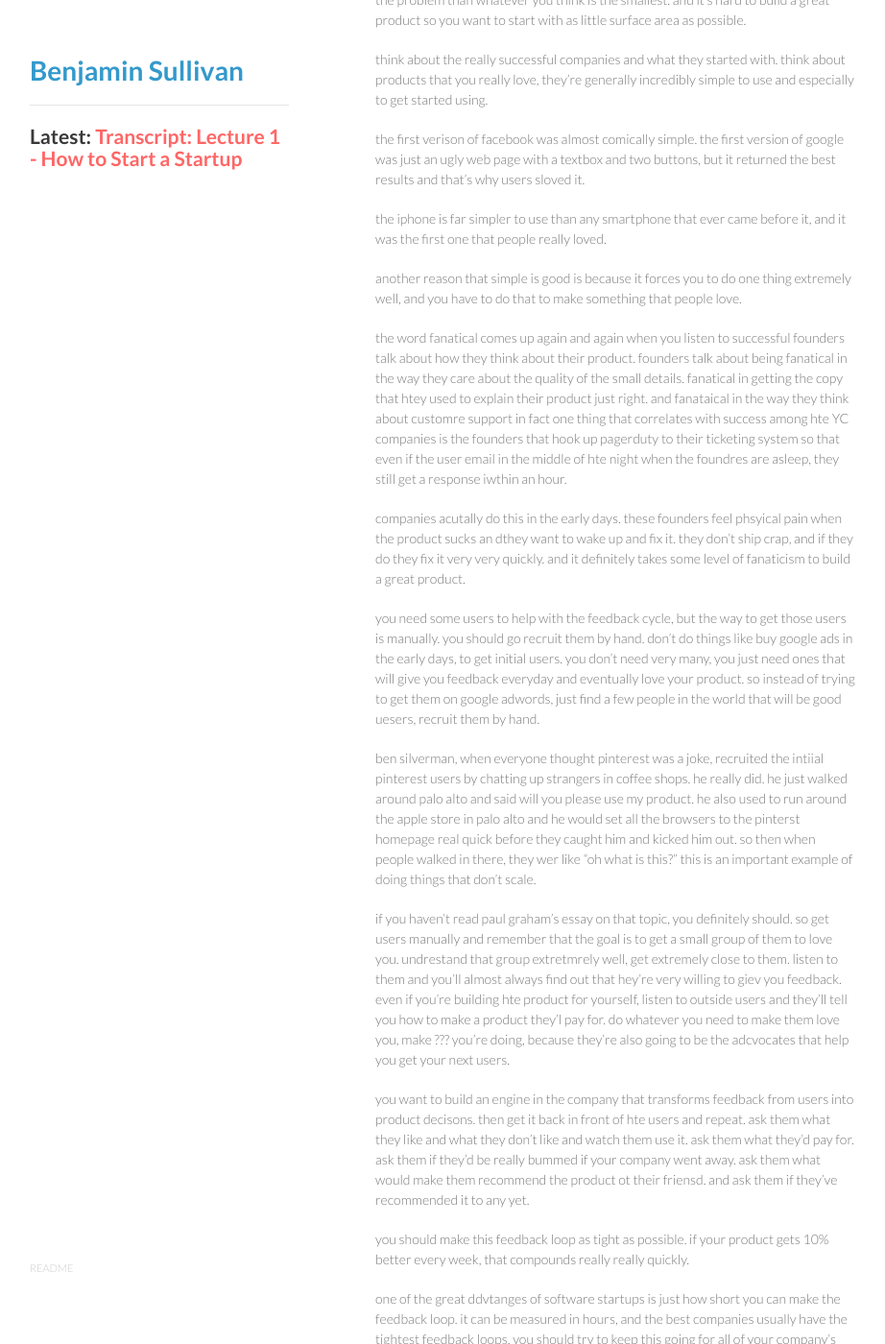
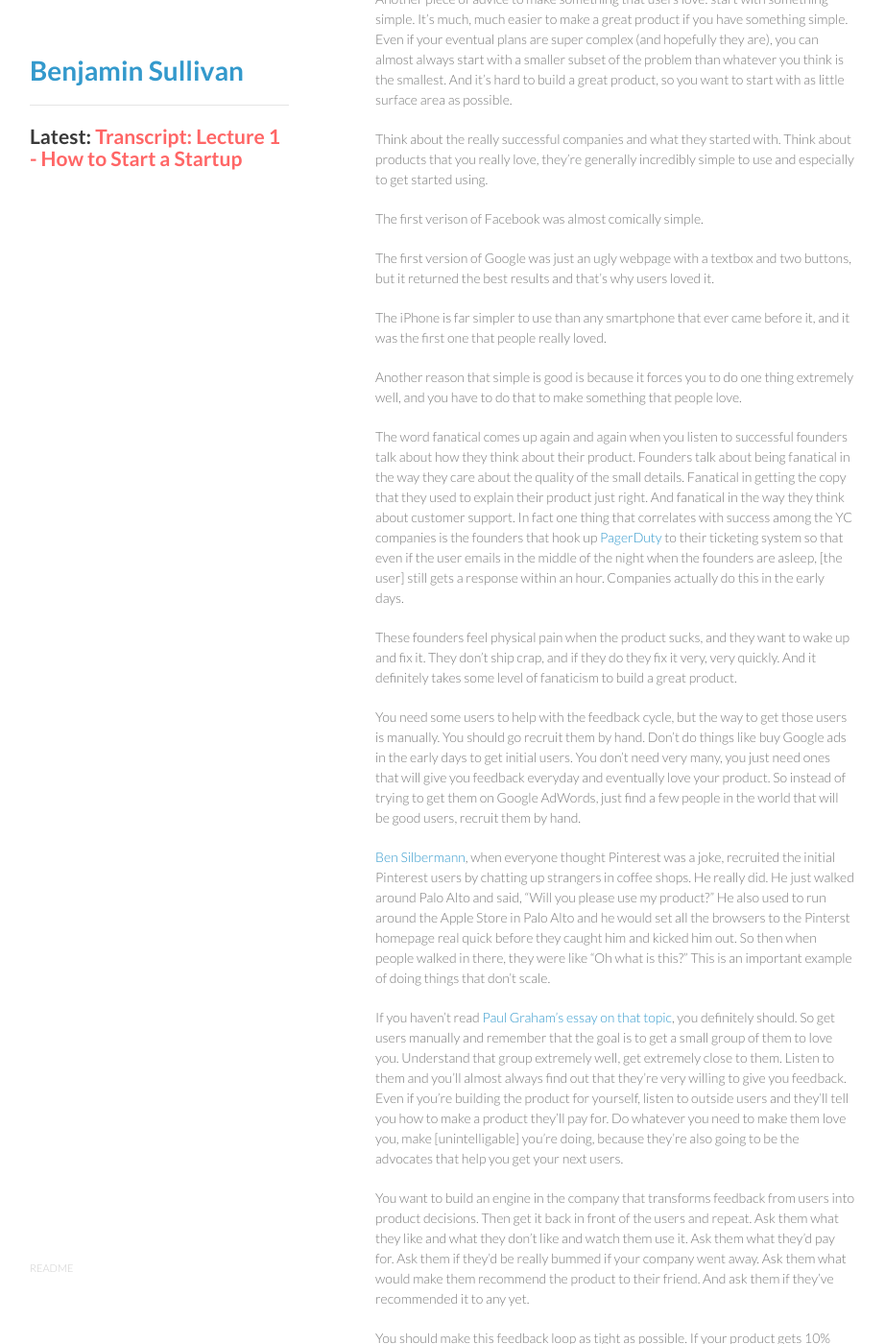
Before and after one commit to bnjs/bnjs.github.io, a Jekyll site: the page built from _posts/2014-09-25-transcript-lecture-1-how-to-start-a-startup.md, in a window 1280 px wide and 1400 px high, scrolled down 8561 px. Shown: the whole window at 96% size, without its empty margins (179-1101 px from the left). Built offline with Jekyll 4.4.1, drawn with Linux system fonts in a browser that asks for light colours; nearby versions of some CDN libraries; some of the changed text lies outside the part shown.

Commit message:
Editing, Pass 1.

```diff
--- a/_posts/2014-09-25-transcript-lecture-1-how-to-start-a-startup.md
+++ b/_posts/2014-09-25-transcript-lecture-1-how-to-start-a-startup.md
@@ -121,7 +124,7 @@ This is also a reason why it's not usually dangerous to tell people about your i
 The truly good ideas don't sound like they're worth stealing.
 You want an idea about which you can say, "I know it sounds like a bad idea, but here's specifically why it's actually a great one."
 You want to sound crazy, but you want to actually be right.
-And you want an idea that not many other people are working on, and it's ok if it doesn't sound big at first.
+And you want an idea that not many other people are working on, and it's OK if it doesn't sound big at first.
 A common mistake among founders, especially first-time founders, is they think that the first version of their product, the first version of their idea, needs to sound really big.
 But it doesn't, it needs to take over a small specific market and expand from there.
 That's how most great companies started.
@@ -224,114 +227,104 @@ So these are the two jobs.
 Something that we say at YC a lot is that it's better to build something that a small number of users love, than a large number of users like.
 Of course it'd be best to build something that a [large] number of users love, but opportunities to do that for version 1 are rare and they're usually not available to startups.
 
+So in practice you end up choosing either the gray or the orange [see slides]. You make something that a lot of users like a little bit, or something that a small number of users love a lot.
 
-so in practice you end up choosing either the gray or the orange. you make something that a lot of users like a little bit, or something that a small number of users love a lot.
+And this is a very important piece of advice. Build something that a small number of users love. It's much easier to expand from something that a small number of people love to something that a lot of people love, than from something that a lot of people like to a lot of people love.
 
-and this is a very important piece of advice. build something that a small number of users love. it's much easier to expand from somethning that a small number of people love, to something that al ot of people love, than from something that a lot of people like to a lot of people love.
+If you get this right, you can get a lot of other things wrong.  If you don't get this right, you can get everything else right and you'll probably still fail.
 
-if you get this right, yo ucan get a lot of other things wrong.
-if you don't get this right, you can get everything else right and you'll probably still fail.
+So when you start on a startup, this is the only thing you need to care about until it's working.
 
-so when you start on a startup, this is the only thing you need to care about until it's working.
+[student asks Sam to explain again]
 
-student: "can you explain that again?"
+Sure, so you have a choice in a startup. The best thing of all worlds would be to build a product that a lot of people really love. In practice you can't usually do that, because if there's an opportunity like that, Google or Facebook will do it. So there's a limit to the area under the curve of what you can build. And you can either build something that a lot of users like a little bit, or you can build something that a small number of users love a lot.
+And the total amount of love is the same, it's just a question of how it's distributed. And there's like this law of conservation of how much happinesss you can put into the world with the first product of a startup. And so startups always struggle with which of those two they should go, and they seem equal right? Because the area under the curve is the same. But we've seen this time and again that they're not, and it's so much easier to expand. Once you've got something that some people love, you can expand that to something a lot of other people love. But if you only get ambivalence or sort of like weak enthusiasm, and then try to expand that, you'll never get up to a lot of people loving it.
 
-Sure, so you have a choice in a startup. The best thing of all worlds would be to build a product that a lot of opeople really love. In practice you can't usually do that, because if there's an opportutnity like that, google or facebook will do it. so there's like a limit to the area under the curve of what you can build. and you can either build something that a lot of users like a little bit, or you can build something that a small number of usuers love a lot.
-and the total amount of love is the same, it's just a quesation of how it's distributed. and there's like this law of conservation of how much happinesss you can put into the world with the first product of a startup. and so startups always struggle with which of those two they should go, and they seem equal right? because the area under the curve is the same. but we've seen this time and again that they're not, and it's so much easier to exand. once you've got something that some people love, you can expand that to something a lot of other people love. but if you only get ambivalence or sort of like weak enthusiasm, adnd then try to epxand that, you'll never get up to a lot of people loving it.
+So the advice is, find a small group of users and make them really love what you're doing. Does that make sense?
+
+One way that you know when this is working is that you'll get growth by word of mouth.
+If you make something that people love, people will tell their friends about it.
+This works for consumer products and enterprise products as well.
+When people really love something, they tell their friends about it and you'll see organic growth.
+
+If you find yourself talking about how it's OK that you're not growing, because there's a big partnership that's going to come save you or something like that, it's almost always a sign of real trouble.
+
+Sales and marketing are really important and we're going to have two classes on them later, but if you don't have some early organic growth then you're product probably isn't good enough yet.
+
+A great product is the secret to longterm growth hacking. You should get that right before you worry about anything else. It doesn't get easier to put off making a great product.
+
+If you try to build a growth machine before you have a product that some people really love, you're almost certainly going to waste your time.
+
+Break-out companies almost always have a product that's so good that it grows by word of mouth. Over the long run, great products win. Don't worry about your competitors raising a lot of money and what they may do in the future. They probably aren't very good anyway. Very few startups die from competition. Most die because they themselves fail to make something users love. They spend their time on other things. So worry about this above all else.
+
+Another piece of advice to make something that users love: start with something simple. It's much, much easier to make a great product if you have something simple. Even if your eventual plans are super complex (and hopefully they are), you can almost always start with a smaller subset of the problem than whatever you think is the smallest. And it's hard to build a great product, so you want to start with as little surface area as possible.
+
+Think about the really successful companies and what they started with. Think about products that you really love, they're generally incredibly simple to use and especially to get started using.
+
+The first verison of Facebook was almost comically simple.
+
+The first version of Google was just an ugly webpage with a textbox and two buttons, but it returned the best results and that's why users loved it.
+
+The iPhone is far simpler to use than any smartphone that ever came before it, and it was the first one that people really loved.
+
+Another reason that simple is good is because it forces you to do one thing extremely well, and you have to do that to make something that people love.
+
+The word fanatical comes up again and again when you listen to successful founders talk about how they think about their product.
+Founders talk about being fanatical in the way they care about the quality of the small details.
+Fanatical in getting the copy that they used to explain their product just right.
+And fanatical in the way they think about customer support.
+In fact one thing that correlates with success among the YC companies is the founders that hook up [PagerDuty](http://www.pagerduty.com/) to their ticketing system so that even if the user emails in the middle of the night when the founders are asleep, [the user] still gets a response within an hour. Companies actually do this in the early days.
+
+These founders feel physical pain when the product sucks, and they want to wake up and fix it.
+They don't ship crap, and if they do they fix it very, very quickly.
+And it definitely takes some level of fanaticism to build a great product.
+
+You need some users to help with the feedback cycle, but the way to get those users is manually. You should go recruit them by hand.
+Don't do things like buy Google ads in the early days to get initial users.
+You don't need very many, you just need ones that will give you feedback everyday and eventually love your product.
+So instead of trying to get them on Google AdWords, just find a few people in the world that will be good users, recruit them by hand.
+
+[Ben Silbermann](https://twitter.com/8en), when everyone thought Pinterest was a joke, recruited the initial Pinterest users by chatting up strangers in coffee shops.
+He really did. He just walked around Palo Alto and said, "Will you please use my product?"
+He also used to run around the Apple Store in Palo Alto and he would set all the browsers to the Pinterst homepage real quick before they caught him and kicked him out.
+So then when people walked in there, they were like "Oh what is this?"
+This is an important example of doing things that don't scale.
+
+If you haven't read [Paul Graham's essay on that topic](http://paulgraham.com/ds.html), you definitely should.
+So get users manually and remember that the goal is to get a small group of them to love you.
+Understand that group extremely well, get extremely close to them.
+Listen to them and you'll almost always find out that they're very willing to give you feedback.
+Even if you're building the product for yourself, listen to outside users and they'll tell you how to make a product they'll pay for.
+Do whatever you need to make them love you, make [unintelligable] you're doing, because they're also going to be the advocates that help you get your next users.
+
+You want to build an engine in the company that transforms feedback from users into product decisions.
+Then get it back in front of the users and repeat.
+Ask them what they like and what they don't like and watch them use it.
+Ask them what they'd pay for.
+Ask them if they'd be really bummed if your company went away.
+Ask them what would make them recommend the product to their friend.
+And ask them if they've recommended it to any yet.
+
+You should make this feedback loop as tight as possible.
+If your product gets 10% better every week, that compounds really, really quickly.
+
+One of the great advantages of software startups is just how short you can make the feedback loop.
+It can be measured in hours, and the best companies usually have the tightest feedback loops.
+You should try to keep this going for all of your company's life, but it's really important in the early days.
+
+The good news is that all of this is doable. It's hard, it takes a lot of effort, but theres's no magic.
+The plan is at least straightforward and you will eventually get to a great product.
+
+Great founders don't put anyone between themselves and their users.
+The founders of these companies do things like sales and customer support themselves in the early days.
+It's critical to get this loop embedded in the culture.
+In fact a specific problem that we always see with Stanford startups for some reason is that the students try and hire sales and customer support people right away. You gotta do this yourself. It's the only way.
 
 
-so the advice is, find a small group of users and make them really love what you're doing. does that make sense?
+You really need to use metrics to keep yourself honest on this.
+It really is true that the company will build whatever the CEO decides to measure.
+If you're building an Internet service, ignore things like total registrations. Don't talk about them, don't let anyone in the company talk about them, and look at growth in active users, activity levels, cohort retention, revenue, net promoter scores, these things that matter. And then be brutally honest if they aren't going in the right direction. Startups live on growth. It's the indicator of a great product.
 
-one way that you know when this is working is that you'll get growth by word of mouth.
-if you make something that people love, people will tell their friends about it.
-this works for consumer products and enterprise products as well.
-when poeple relaly love something, they tell their friends about it, and you'll see organic growth.
+So this about wraps up the overview on building a great product. I want to emphasize again, that if you don't get this right, nothing else we talk about in the class will matter. You can basically ignore everything else that we talk about until this is working well.
 
-if you find yourself talking about how it's ok that you're not growing, because there's a big partnership that's going to come save you or something like that, it's almost always a sign of real trouble.
-
-sales and marketing are really improtant and we're going to have two classes on them later, but if you don't have some early organic growth then you're product probably isn't good enough yet.
-
-a great product is the secret to long term growth hacking. you should get that right before you worry about anything else. it doesn't get easier to put off making a great product.
-
-if you try to build a growth machine before you have a product that some people really love, you're almost certianly going to waste your time.
-
-break out companies almost always have a product that's so good that it grows by word of mouth. over the long run, great products win. don't worry about your competitors raising a lot of money and what they may do in the future. they probably aren't very good anyway. very few startups die from competition, most die becaus ethey theymselves fail to make something users love. they spend their time on other things.
-
-so worry about this above all else. another piece of advice to make something that users love, start with something simple. it's much much easier to make a great product if you have something simple, even if you're eventual plans are super complex, and ohpefully they are, you can almost always start with a smaller subset of the problem than whatever you think is the smallest. and it's hard to build a great product so you want to start with as little surface area as possible.
-
-think about the really successful companies and what they started with. think about products that you really love, they're generally incredibly simple to use and especially to get started using.
-
-the first verison of facebook was almost comically simple.
-the first version of google was just an ugly web page with a textbox and two buttons, but it returned the best results and that's why users sloved it.
-
-the iphone is far simpler to use than any smartphone that ever came before it, and it was the first one that people really loved.
-
-another reason that simple is good is because it forces you to do one thing extremely well, and you have to do that to make something that people love.
-
-the word fanatical comes up again and again when you listen to successful founders talk about how they think about their product.
-founders talk about being fanatical in the way they care about the quality of the small details.
-fanatical in getting the copy that htey used to explain their product just right.
-and fanataical in the way they think about customre support
-in fact one thing that correlates with success among hte YC companies is the founders that hook up pagerduty to their ticketing system so that even if the user email in the middle of hte night when the foundres are asleep, they still get a response iwthin an hour.
-
-companies acutally do this in the early days.
-these founders feel phsyical pain when the product sucks an dthey want to wake up and fix it.
-they don't ship crap, and if they do they fix it very very quickly.
-and it definitely takes some level of fanaticism to build a great product.
-
-you need some users to help with the feedback cycle, but the way to get those users is manually. you should go recruit them by hand.
-don't do things like buy google ads in the early days, to get initial users.
-you don't need very many, you just need ones that will give you feedback everyday and eventually love your product.
-so instead of trying to get them on google adwords, just find a few people in the world that will be good uesers, recruit them by hand.
-
-ben silverman, when everyone thought pinterest was a joke, recruited the intiial pinterest users by chatting up strangers in coffee shops.
-he really did. he just walked around palo alto and said will you please use my product.
-he also used to run around the apple store in palo alto and he would set all the browsers to the pinterst homepage real quick before they caught him and kicked him out.
-so then when people walked in there, they wer like "oh what is this?"
-this is an important example of doing things that don't scale.
-
-if you haven't read paul graham's essay on that topic, you definitely should.
-so get users manually and remember that the goal is to get a small group of them to love you.
-undrestand that group extretmrely well, get extremely close to them.
-listen to them and you'll almost always find out that hey're very willing to giev you feedback.
-even if you're building hte product for yourself, listen to outside users and they'll tell you how to make a product they'l pay for.
-do whatever you need to make them love you, make ??? you're doing, because they're also going to be the adcvocates that help you get your next users.
-
-you want to build an engine in the company that transforms feedback from users into product decisons.
-then get it back in front of hte users and repeat.
-ask them what they like and what they don't like and watch them use it.
-ask them what they'd pay for.
-ask them if they'd be really bummed if your company went away.
-ask them what would make them recommend the product ot their friensd.
-and ask them if they've recommended it to any yet.
-
-you should make this feedback loop as tight as possible.
-if your product gets 10% better every week, that compounds really really quickly.
-
-one of the great ddvtanges of software startups is just how short you can make the feedback loop.
-it can be measured in hours, and the best companies usually have the tightest feedback loops.
-you should try to keep this going for all of your company's life, but it's really important in the early days.
-
-the good news is that all of this is doable. it's hard, it takes a lot of effort, but theres's no magic.
-the plan is at least straghtforwarda nd you will eventually get to a great product.
-
-great founders don't put anyone betwen themselves and their users.
-the founders of these companies do things like sales and customer support thesmelves in the early days.
-it's critical to get this loop embedded in the culture.
-in fact a specific product that we always see with Stanford Startups for some reason is that the students try and hire sales and customer supoprt people right away.
-
-and you gotta do this yourself. it's the only way.
-
-
-you really ened to use metics to keep yourself honest on this.
-it really is true that the company will build whatever the CEO decides to measure.
-if you're building an internet service, ignore things like total registnations. don't talk about them, don't let anyone in the company talk about them, and look at growth in active users, activity levels, cohort retention, revenue, net promoter scores, these things that matter. and then be brutally honest if they aren't going in the right direction. startups live on growth. it's the indicator of a great product.
-
-so this about wraps up the overview on building a great product.
-I want to emphasize again, that if you don't get this right, nothing else we talk about in the class will matter.
-you can basically ignore everything else taht we talk about until this is working well.
-
-on the positive side, this is one of the most fun parts of building a startup.
-so i'm going to pause here, i'll pick back up with the rest of this on thursday.
-and now we're going to have Dustin talk about why you should start a startup.
-thank you for coming Dustin.
+On the positive side, this is one of the most fun parts of building a startup. So I'm going to pause here, I'll pick back up with the rest of this on Thursday. And now we're going to have Dustin [Moskovitz] talk about why you should start a startup. Thank you for coming Dustin.
```
Also changed, not shown: other parts of _posts/2014-09-25-transcript-lecture-1-how-to-start-a-startup.md (+3 -0 lines).
